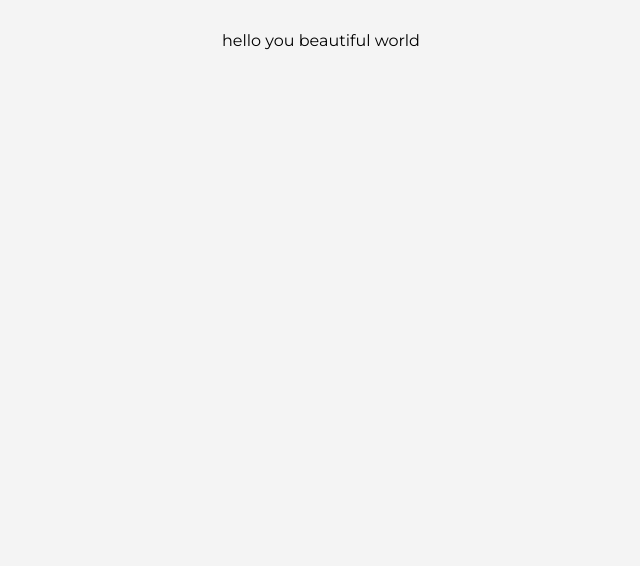
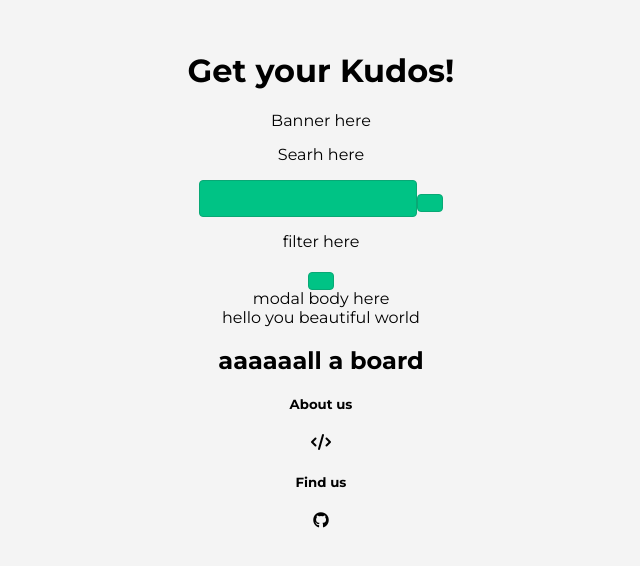
Before and after one commit to virsaviya/codepath-2025-project3-kudos-board, a React (Vite) app in the folder frontend/: page / in a window 1280 px wide. Shown: the top 566 px of the page, without its empty margins (319-959 px from the left). Built offline with nearby package versions, Linux system fonts and the light colour scheme.

Commit message:
Basic component structure

```diff
--- a/frontend/src/components/App.jsx
+++ b/frontend/src/components/App.jsx
@@ -1,9 +1,22 @@
+import Boards from './Boards';
+import Footer from './Footer';
+import Header from './Header';
+import Modal from './Modal';
+
 import './App.css';
 
 function App() {
   return (
     <>
-      <div>hello you beautiful world</div>
+      <Header />
+      <main>
+        <Modal>
+          <div>modal body here</div>
+        </Modal>
+        <div>hello you beautiful world</div>
+        <Boards />
+      </main>
+      <Footer />
     </>
   );
 }
--- /dev/null
+++ b/frontend/src/components/Boards.jsx
@@ -0,0 +1,9 @@
+const Boards = () => {
+  return (
+    <div>
+      <h2>aaaaaall a board</h2>
+    </div>
+  );
+};
+
+export default Boards;
--- /dev/null
+++ b/frontend/src/components/Footer.jsx
@@ -0,0 +1,20 @@
+const Footer = () => {
+  return (
+    <footer>
+      <div>
+        <h5>About us</h5>
+        <a href='https://www.codepath.org/about' target='_blank'>
+          <i className='fa-solid fa-code'></i>
+        </a>
+      </div>
+      <div>
+        <h5>Find us</h5>
+        <a href='https://github.com' target='_blank'>
+          <i className='fa-brands fa-github'></i>
+        </a>
+      </div>
+    </footer>
+  );
+};
+
+export default Footer;
--- /dev/null
+++ b/frontend/src/components/Header.jsx
@@ -0,0 +1,21 @@
+const Header = () => {
+  return (
+    <header>
+      <h1>Get your Kudos!</h1>
+      <div>
+        <div>Banner here</div>
+        <div>
+          <p>Searh here</p>
+          <input />
+          <button />
+        </div>
+        <div>
+          <p>filter here</p>
+          <button />
+        </div>
+      </div>
+    </header>
+  );
+};
+
+export default Header;
--- /dev/null
+++ b/frontend/src/components/Modal.jsx
@@ -0,0 +1,13 @@
+const Modal = ({ children }) => {
+  return (
+    <div className='modal-container'>
+      <div className='modal'>
+        <div className='modal-header'></div>
+        <div className='modal-body'>{children}</div>
+        <div className='modal-footer'></div>
+      </div>
+    </div>
+  );
+};
+
+export default Modal;
```
